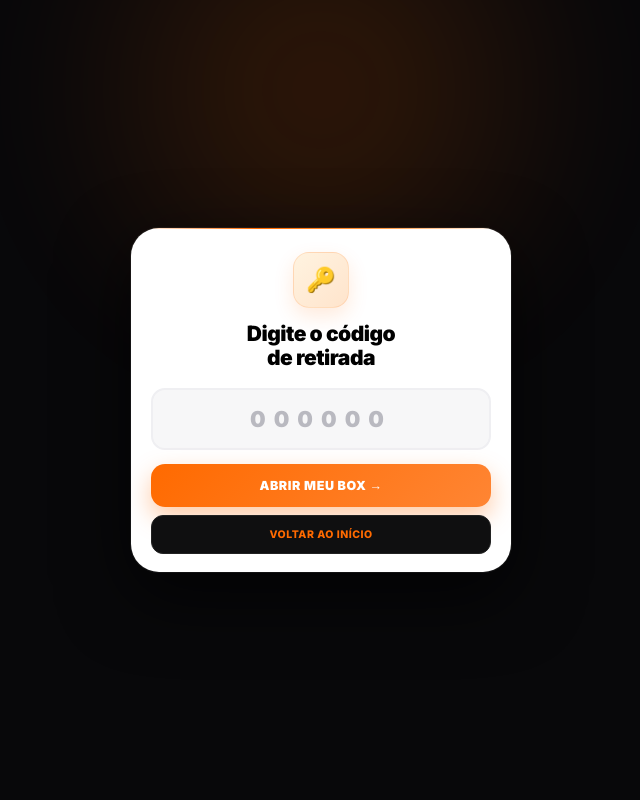
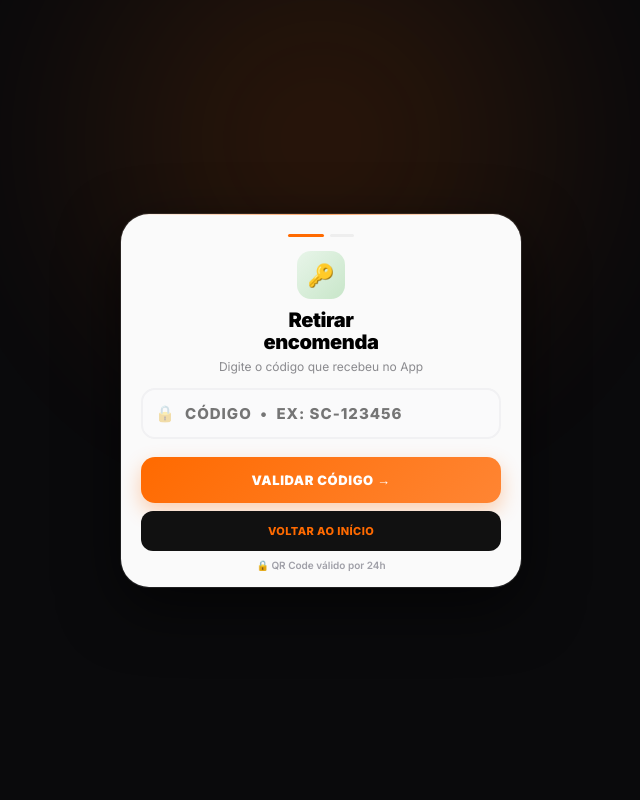
Before and after one commit to symphonydrums23-lgtm/smartcube-pro, a FastAPI app: template templates/retirada.html in a window 1280 px wide. Shown: the whole page, without its empty margins (319-959 px from the left). Run offline with FastAPI, Linux system fonts and the light colour scheme; the template is opened without the code that fills it, so the values that code supplies are empty.

Commit message:
Update retirada.html

```diff
--- a/templates/retirada.html
+++ b/templates/retirada.html
@@ -4,65 +4,102 @@
 <meta charset="UTF-8">
 <meta name="viewport" content="width=device-width, initial-scale=1.0, maximum-scale=1.0, user-scalable=no">
 <title>Retirar - SmartCube</title>
-<link href="https://fonts.googleapis.com/css2?family=Inter:wght@600;700;800;900&display=swap" rel="stylesheet">
+<link href="https://fonts.googleapis.com/css2?family=Inter:wght@400;600;700;800;900&display=swap" rel="stylesheet">
 <style>
 *{margin:0;padding:0;box-sizing:border-box;font-family:'Inter',sans-serif}
-body{background:#08080a;min-height:100vh;display:flex;align-items:center;justify-content:center;padding:12px;position:relative;overflow:hidden}
-body::before{content:'';position:fixed;top:-20%;left:50%;transform:translateX(-50%);width:700px;height:500px;background:radial-gradient(circle,#FF6A00 0%,transparent 70%);opacity:.18;filter:blur(60px);pointer-events:none}
-.wrap{width:100%;max-width:380px;z-index:1;display:flex;align-items:center;justify-content:center}
-.card{width:100%;background:#fff;border-radius:28px;padding:24px 20px 18px;box-shadow:0 0 0 1px rgba(255,255,255,.06),0 24px 70px rgba(0,0,0,.7);color:#000;text-align:center;position:relative;overflow:hidden;animation:pop .45s cubic-bezier(.2,.8,.2,1)}
-@keyframes pop{from{opacity:0;transform:translateY(14px) scale(.97)}to{opacity:1;transform:translateY(0) scale(1)}}
-.card::before{content:'';position:absolute;top:0;left:0;right:0;height:1.5px;background:linear-gradient(90deg,transparent,#FF6A00,#FF9A44,transparent)}
-.icon-circle{width:56px;height:56px;background:linear-gradient(135deg,#FFF3E0,#FFE4CC);border:1px solid rgba(255,106,0,.14);border-radius:16px;display:flex;align-items:center;justify-content:center;font-size:24px;margin:0 auto 14px;box-shadow:0 8px 20px rgba(255,106,0,.14)}
-.h1{font-size:21px;font-weight:900;line-height:1.15;letter-spacing:-.5px;margin-bottom:18px}
-.field input{width:100%;padding:16px;border:2px solid #efeff2;border-radius:14px;font-size:22px;font-weight:900;background:#f7f7f8;outline:none;text-align:center;letter-spacing:8px;transition:.22s}
-.field input:focus{border-color:#FF6A00;background:#fff;box-shadow:0 0 0 4px rgba(255,106,0,.13)}
-.field input::placeholder{color:#b9b9c0;letter-spacing:8px}
-.btn-primary{width:100%;padding:14px;background:linear-gradient(135deg,#FF6A00 0%,#FF8533 100%);color:#fff;border:none;border-radius:14px;font-size:12.5px;font-weight:900;cursor:pointer;margin-top:14px;letter-spacing:.6px;box-shadow:0 10px 24px rgba(255,106,0,.35);transition:.18s}
-.btn-primary:active{transform:scale(.98)}
-.btn-primary:disabled{opacity:.5}
-.btn-sec{width:100%;padding:12px;background:#0f0f10;color:#FF6A00;border:1px solid #222;border-radius:12px;font-size:10.5px;font-weight:800;cursor:pointer;margin-top:8px;letter-spacing:.5px}
-.status-box{background:linear-gradient(135deg,#E8F5E9,#EAF6EB);border:1px solid #c8e6c9;border-radius:14px;padding:14px;text-align:center;margin:14px 0}.status-box b{color:#2e7d32;font-size:12px;line-height:1.4}
-.error-box{background:#fde8e8;border:1px solid #f5c6c6;border-radius:12px;padding:10px;text-align:center;margin:12px 0 0;display:none}.error-box b{color:#c62828;font-size:11.5px}
+body{background:#0a0a0c;min-height:100vh;display:flex;flex-direction:column;color:#fff;overflow-y:auto;position:relative}
+body::before{content:'';position:fixed;top:-20%;left:50%;transform:translateX(-50%);width:800px;height:600px;background:radial-gradient(circle,#FF6A00 0%,transparent 70%);opacity:.15;filter:blur(60px);pointer-events:none}
+.wrap{flex:1;display:flex;align-items:center;justify-content:center;padding:12px;z-index:1;min-height:100vh}
+.card{width:100%;max-width:400px;background:rgba(255,255,255,.98);border-radius:28px;padding:20px 20px 16px;box-shadow:0 0 0 1px rgba(255,255,255,.1),0 20px 60px rgba(0,0,0,.6);color:#000;position:relative;max-height:96vh;overflow-y:auto}
+.card::before{content:'';position:absolute;top:0;left:0;right:0;height:1px;background:linear-gradient(90deg,transparent,#FF6A00,transparent);opacity:.6}
+.progress{display:flex;gap:6px;justify-content:center;margin-bottom:14px}.dot{width:24px;height:3px;border-radius:10px;background:#eee;transition:.4s}.dot.active{background:#FF6A00;width:36px}
+.icon-circle{width:48px;height:48px;background:linear-gradient(135deg,#E8F5E9,#C8E6C9);border-radius:14px;display:flex;align-items:center;justify-content:center;font-size:22px;margin:0 auto 10px}
+.h1{font-size:20px;font-weight:900;text-align:center;letter-spacing:-.4px;line-height:1.1}.sub{font-size:12px;text-align:center;color:#8a8a8e;margin:6px 0 14px;font-weight:500}
+.field{position:relative;margin-bottom:10px}.field span{position:absolute;left:14px;top:50%;transform:translateY(-50%);font-size:16px;opacity:.35}
+.field input{width:100%;padding:14px 14px 14px 42px;border:2px solid #f1f1f3;border-radius:14px;font-size:15px;font-weight:800;background:#fafafb;outline:none;text-transform:uppercase;letter-spacing:1px}
+.field input:focus{border-color:#FF6A00;background:#fff;box-shadow:0 0 0 3px rgba(255,106,0,.12)}
+.btn-primary{width:100%;padding:15px;background:linear-gradient(135deg,#FF6A00,#FF8533);color:#fff;border:none;border-radius:14px;font-size:13px;font-weight:900;cursor:pointer;margin-top:8px;letter-spacing:.6px;box-shadow:0 8px 20px rgba(255,106,0,.3)}
+.btn-primary:disabled{background:#e9e9ec;color:#a0a0a5;box-shadow:none}
+.btn-sec{width:100%;padding:13px;background:#111;color:#FF6A00;border:none;border-radius:12px;font-size:11px;font-weight:800;cursor:pointer;margin-top:8px;letter-spacing:.4px;transition:.2s}
+.btn-sec:active{transform:scale(.98)}
+.step{display:none}.step.active{display:block;animation:fadeUp .3s ease}
+@keyframes fadeUp{from{opacity:0;transform:translateY(8px)}to{opacity:1;transform:translateY(0)}}
+.status-box{background:linear-gradient(135deg,#E8F5E9,#E0F2E1);border:1px solid #c8e6c9;border-radius:12px;padding:10px;text-align:center;margin:10px 0}.status-box b{color:#2e7d32;font-size:11px;line-height:1.3}
+.receipt{background:#fcfcfc;border:1.5px dashed #e4e4e7;border-radius:16px;padding:10px 14px;margin:10px 0}
+.receipt-title{font-size:9px;font-weight:900;letter-spacing:1.5px;color:#9a9aa0;text-align:center;margin-bottom:6px}
+.row{display:flex;justify-content:space-between;padding:6px 0;border-bottom:1px solid #f0f0f3;font-size:11.5px}.row:last-child{border:none}
+.row span:first-child{color:#8a8a9a;font-weight:600}.row span:last-child{font-weight:800;color:#111}
+.hint{margin-top:8px;text-align:center;font-size:10px;color:#a0a0a8;font-weight:600}
 </style>
 </head>
 <body>
 <div class="wrap">
-  <div class="card" id="c1">
-    <div class="icon-circle">🔑</div>
-    <div class="h1">Digite o código<br>de retirada</div>
-    <div class="field"><input id="codigo" placeholder="000000" maxlength="6" inputmode="numeric" autocomplete="off"></div>
-    <div class="error-box" id="err"><b id="errTxt"></b></div>
-    <button class="btn-primary" id="btnRet" onclick="retirar()">ABRIR MEU BOX →</button>
-    <button class="btn-sec" onclick="location.href='/tablet'">VOLTAR AO INÍCIO</button>
-  </div>
-  <div class="card" id="c2" style="display:none">
-    <div class="icon-circle">✅</div>
-    <div class="h1">Box aberto!</div>
-    <div class="status-box"><b id="msgBox">🔓 BOX ABERTO<br>RETIRE SUA ENCOMENDA</b></div>
-    <button class="btn-primary" onclick="location.href='/'">CONCLUIR ✓</button>
-  </div>
+<div class="card step active" id="s1"><div class="progress"><div class="dot active"></div><div class="dot"></div></div><div class="icon-circle">🔑</div><div class="h1">Retirar<br>encomenda</div><div class="sub">Digite o código que recebeu no App</div><div class="field"><span>🔒</span><input id="codigo" placeholder="CÓDIGO  •  Ex: SC-123456" maxlength="12"></div><button class="btn-primary" onclick="validarCodigo()">VALIDAR CÓDIGO →</button><button class="btn-sec" onclick="location.href='/tablet'">VOLTAR AO INÍCIO</button><div class="hint">🔒 QR Code válido por 24h</div></div>
+<div class="card step" id="s2"><div class="progress"><div class="dot"></div><div class="dot active"></div></div><div class="icon-circle">✅</div><div class="h1">Retirada liberada!</div><div class="sub">Box liberado com sucesso</div><div class="status-box"><b>🔓 BOX <span id="boxNum">07</span> ABERTO - RETIRE A ENCOMENDA<br>E FECHE A PORTA</b></div>
+<div class="receipt"><div class="receipt-title">COMPROVANTE DE RETIRADA</div>
+<div class="row"><span>Protocolo</span><span id="protocolo">SC-000000</span></div>
+<div class="row"><span>Data / Hora</span><span id="dataHora">--</span></div>
+<div class="row"><span>Condomínio</span><span id="condominioNome">Residencial</span></div>
+<div class="row"><span>Box</span><span style="color:#FF6A00" id="boxTxt">07</span></div>
+<div class="row"><span>Código</span><span id="codigoTxt">-</span></div>
+<div class="row"><span>Status</span><span style="color:#2e7d32">● RETIRADO</span></div>
+</div>
+<button class="btn-primary" onclick="location.href='/'">CONCLUIR ✓</button></div>
 </div>
 <script>
-async function retirar(){
-  const cod=document.getElementById('codigo').value.trim();
-  const btn=document.getElementById('btnRet');
-  const err=document.getElementById('err');
-  if(cod.length<4){ err.style.display='block'; document.getElementById('errTxt').innerText='Digite o código completo'; return; }
-  err.style.display='none'; btn.disabled=true; btn.innerText='ABRINDO...';
+const condId = localStorage.getItem('condominio_selecionado') || '1';
+let condNomeCache = 'Residencial';
+async function carregarCondominio(){
+ try{
+   let r = await fetch('/api/condominios/'+condId);
+   if(r.ok){
+     let c = await r.json();
+     condNomeCache = c.nome || 'Residencial';
+     document.getElementById('condominioNome').innerText = condNomeCache;
+   }
+ }catch(e){}
+}
+carregarCondominio();
+
+function validarCodigo(){
+  let cod = document.getElementById('codigo').value.trim().toUpperCase();
+  if(!cod || cod.length < 3){ alert('Digite o código'); return; }
+  // Simula box 07 - na integração real viria da API
+  document.getElementById('codigoTxt').innerText = cod;
+  document.getElementById('protocolo').innerText = cod;
+  confirmarRetirada(cod);
+}
+
+async function confirmarRetirada(codigo){
+  let n = new Date();
+  let dataStr = n.toLocaleDateString('pt-BR')+' '+n.toLocaleTimeString('pt-BR').slice(0,5);
+  document.getElementById('dataHora').innerText = dataStr;
+  document.getElementById('s1').classList.remove('active');
+  document.getElementById('s2').classList.add('active');
+
+  // ENVIO REAL-TIME PARA O BACKEND / DASHBOARD
   try{
-    const condId=localStorage.getItem('condominio_selecionado')||'1';
-    const resp=await fetch('/api/retirar',{method:'POST',headers:{'Content-Type':'application/json'},body:JSON.stringify({codigo:cod,condominio_id:condId})});
-    const data=await resp.json();
-    if(!resp.ok) throw new Error(data.detail||'Código inválido');
-    document.getElementById('msgBox').innerHTML=`🔓 BOX ${data.box||'07'} ABERTO<br>RETIRE SUA ENCOMENDA`;
-    document.getElementById('c1').style.display='none'; document.getElementById('c2').style.display='block';
-    setTimeout(()=>location.href='/',10000);
-  }catch(e){
-    err.style.display='block'; document.getElementById('errTxt').innerText=e.message; btn.disabled=false; btn.innerText='ABRIR MEU BOX →';
+    await fetch('/api/retiradas', {
+      method: 'POST',
+      headers: { 'Content-Type': 'application/json' },
+      body: JSON.stringify({
+        protocolo: codigo,
+        codigo_retirada: codigo,
+        condominio_id: condId,
+        condominio_nome: condNomeCache,
+        box: document.getElementById('boxNum').innerText||'07',
+        data_hora: n.toISOString(),
+        data: n.toLocaleDateString('pt-BR'),
+        hora: n.toLocaleTimeString('pt-BR').slice(0,5),
+        status: 'RETIRADO'
+      })
+    });
+  }catch(err){
+    console.log('Erro ao enviar retirada:', err);
   }
+
+  setTimeout(()=>location.href='/',10000);
 }
-document.getElementById('codigo').addEventListener('keydown',e=>{ if(e.key==='Enter') retirar(); });
 </script>
 </body>
 </html>
```
